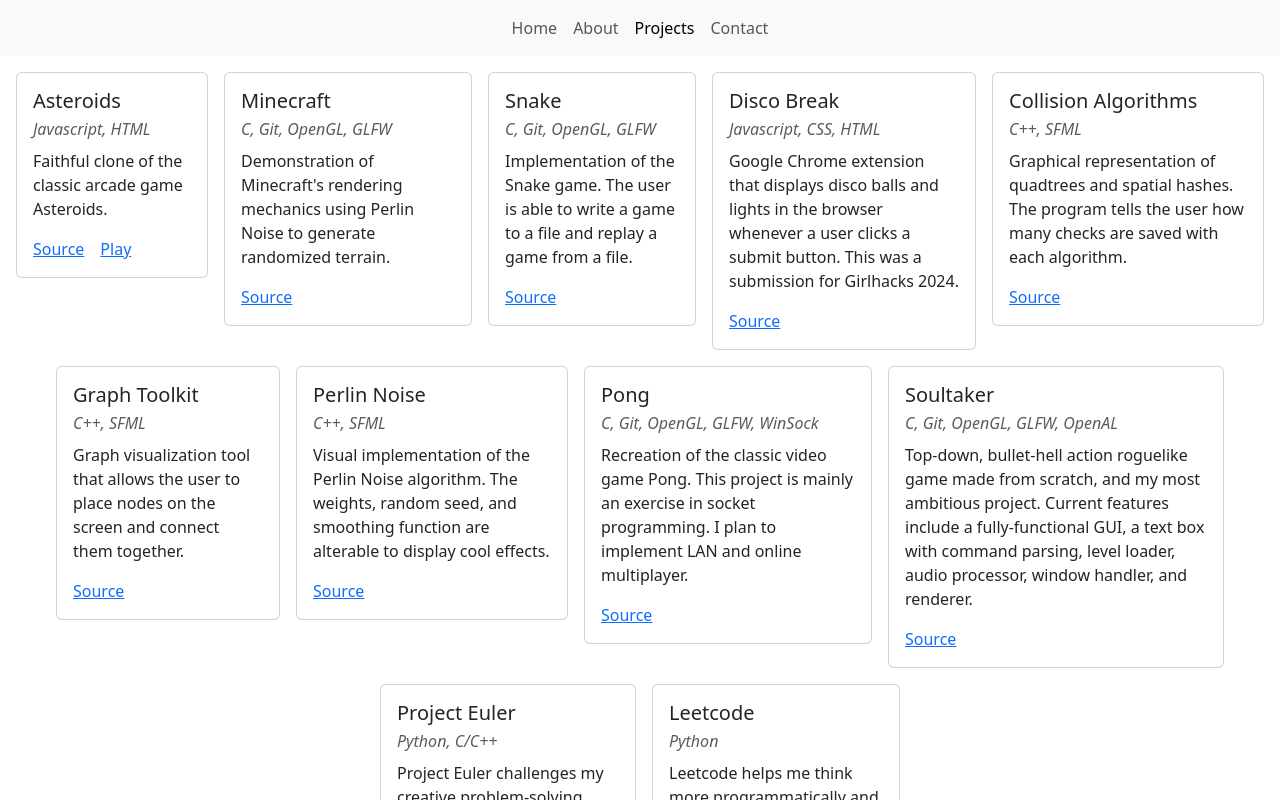
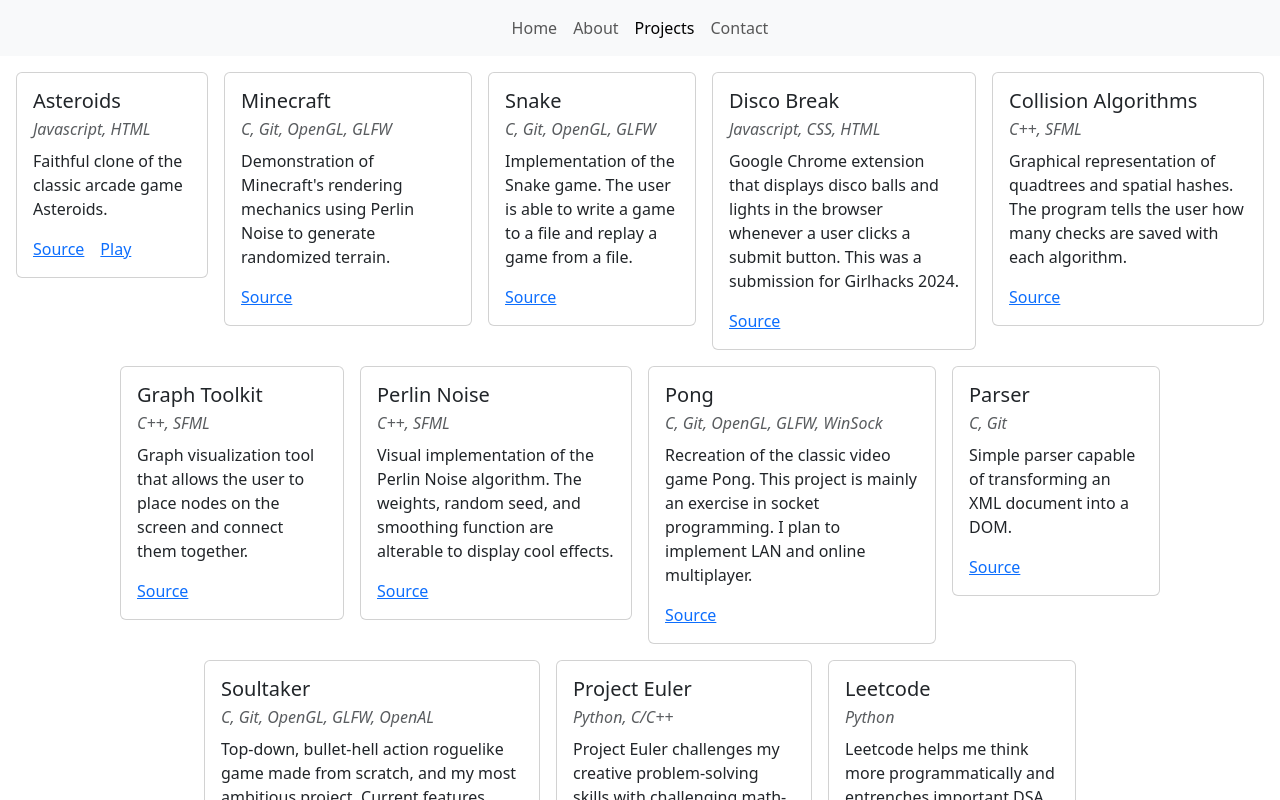
Before and after one commit to dominicattal/dominicattal.github.io, a React (Create React App) app: page /projects in a window 1280 px wide. Shown: the top 800 px of the page. Built offline with nearby package versions, Linux system fonts and the light colour scheme.

Commit message:
added parser

```diff
--- /dev/null
+++ b/src/components/Projects/Parser.js
@@ -0,0 +1,17 @@
+function Parser() {
+  return (
+    <div className="card align-self-start" style={{width: "13rem"}}>
+      <div className="card-body">
+        <h5 className="card-title">Parser</h5>
+        <p className="card-subtitle mb-2 text-body-secondary"><em>C, Git</em></p>
+        <p className="card-text">
+          Simple parser capable of transforming an
+          XML document into a DOM.
+        </p>
+        <a href="https://github.com/dominicattal/xml-parser" class="card-link">Source</a>
+      </div>
+    </div>
+  )
+}
+
+export default Parser;
--- a/src/pages/Projects.js
+++ b/src/pages/Projects.js
@@ -10,6 +10,7 @@ import PerlinNoise from "../components/Projects/PerlinNoise";
 import Soultaker from "../components/Projects/Soultaker";
 import Pong from "../components/Projects/Pong";
 import Leetcode from "../components/Projects/Leetcode";
+import Parser from "../components/Projects/Parser";
 
 function Projects() {
   return (
@@ -22,6 +23,7 @@ function Projects() {
       <Graph />
       <PerlinNoise />
       <Pong />
+      <Parser />
       <Soultaker />
       <ProjectEuler />
       <Leetcode />
```
